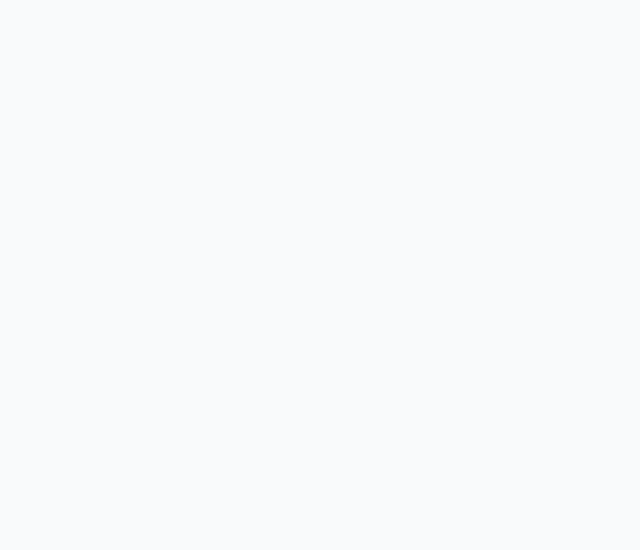
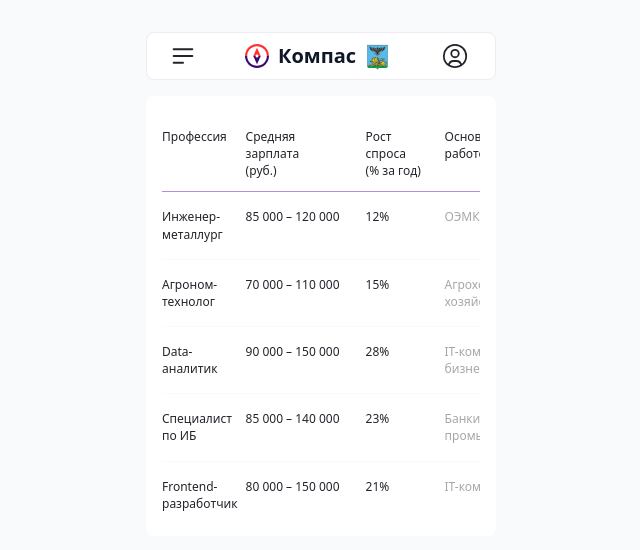
Before and after one commit to PowerCoin1/COMPAS, a React (Vite) app in the folder frontend/: page /stats in a window 1280 px wide. Before the commit this address had no page. Shown: the top 550 px of the page, without its empty margins (319-959 px from the left). Built offline with nearby package versions, Linux system fonts and the light colour scheme.

Commit message:
feat/frontend/18: Add StatsPage and table

```diff
--- a/frontend/src/App.tsx
+++ b/frontend/src/App.tsx
@@ -6,6 +6,7 @@
 import { HomePage } from './pages/HomePage';
 import { LoginPage } from './pages/LoginPage';
 import { ProgramPage } from './pages/ProgramPage';
+import { StatsPage } from './pages/StatsPage/StatsPage';
 import { VacancyPage } from './pages/VacancyPage';
 
 function App() {
@@ -18,6 +19,7 @@
                 <Route path="/login" element={<LoginPage />} />
                 <Route path="/vacancies" element={<VacancyPage />} />
                 <Route path="/loginpage" element={<ProfileForm />} />
+                <Route path="/stats" element={<StatsPage />} />
             </Route>
         </Routes>
     );
--- /dev/null
+++ b/frontend/src/components/StatsTable/StatsTable.tsx
@@ -0,0 +1,148 @@
+// import React from 'react';
+// const TABLE_DATA = [
+//     {
+//         profession: 'Инженер-металлург',
+//         salary: '85 000 – 120 000',
+//         growth: '12%',
+//         employers: 'ОЭМК, Лебединский ГОК',
+//     },
+//     {
+//         profession: 'Агроном-технолог',
+//         salary: '70 000 – 110 000',
+//         growth: '15%',
+//         employers: 'Агрохолдинги, фермерские хозяйства',
+//     },
+//     {
+//         profession: 'Data-аналитик',
+//         salary: '90 000 – 150 000',
+//         growth: '28%',
+//         employers: 'IT-компании, банки, ритейл, бизнес',
+//     },
+//     {
+//         profession: 'Специалист по ИБ',
+//         salary: '85 000 – 140 000',
+//         growth: '23%',
+//         employers: 'Банки, IT-сектор, промышленность',
+//     },
+//     {
+//         profession: 'Frontend-разработчик',
+//         salary: '80 000 – 150 000',
+//         growth: '21%',
+//         employers: 'IT-компании, стартапы',
+//     },
+// ];
+// export const StatsTable = () => {
+//     return (
+//         // Обертка с белым фоном и скруглением
+//         <div className="bg-white rounded-lg px-4 pt-5 w-full">
+//             {/* Контейнер скролла */}
+//             <div className="overflow-x-auto pb-2">
+//                 {/* min-w-[600px] гарантирует, что таблица не сожмется меньше 600px
+//                     и появится скролл на маленьких экранах */}
+//                 <table className="w-full min-w-[480px] text-left border-collapse">
+//                     {/* Заголовок таблицы */}
+//                     <thead>
+//                         <tr className="border-b border-gray-100">
+//                             <th className="py-3 pr-4 font-medium text-sm text-dark align-top w-1/4">Профессия</th>
+//                             <th className="py-3 pr-4 font-medium text-sm text-dark align-top w-1/4">
+//                                 Средняя зарплата <br />
+//                                 <span className="text-gray font-normal">(руб.)</span>
+//                             </th>
+//                             <th className="py-3 pr-4 font-medium text-sm text-dark align-top w-1/6">
+//                                 Рост спроса <br />
+//                                 <span className="text-gray font-normal">(% за год)</span>
+//                             </th>
+//                             <th className="py-3 font-medium text-sm text-dark align-top w-1/3">
+//                                 Основные <br />
+//                                 работодатели
+//                             </th>
+//                         </tr>
+//                     </thead>
+//                     {/* Тело таблицы */}
+//                     <tbody className="text-sm">
+//                         {TABLE_DATA.map((row, index) => (
+//                             <tr key={index} className="border-b border-gray-50 last:border-0 hover:bg-gray-50 transition-colors">
+//                                 <td className="py-4 pr-4 text-dark font-medium max-w-[76px]">{row.profession}</td>
+//                                 <td className="py-4 pr-4 text-dark font-light">{row.salary}</td>
+//                                 <td className="py-4 pr-4 text-dark font-light">{row.growth}</td>
+//                                 <td className="py-4 text-gray font-light">{row.employers}</td>
+//                             </tr>
+//                         ))}
+//                     </tbody>
+//                 </table>
+//             </div>
+//         </div>
+//     );
+// };
+
+const TABLE_DATA = [
+    {
+        profession: 'Инженер-металлург',
+        salary: '85 000 – 120 000',
+        growth: '12%',
+        employers: 'ОЭМК, Лебединский ГОК',
+    },
+    {
+        profession: 'Агроном-технолог',
+        salary: '70 000 – 110 000',
+        growth: '15%',
+        employers: 'Агрохолдинги, фермерские хозяйства',
+    },
+    {
+        profession: 'Data-аналитик',
+        salary: '90 000 – 150 000',
+        growth: '28%',
+        employers: 'IT-компании, банки, ритейл, бизнес',
+    },
+    {
+        profession: 'Специалист по ИБ',
+        salary: '85 000 – 140 000',
+        growth: '23%',
+        employers: 'Банки, IT-сектор, промышленность',
+    },
+    {
+        profession: 'Frontend-разработчик',
+        salary: '80 000 – 150 000',
+        growth: '21%',
+        employers: 'IT-компании, стартапы',
+    },
+];
+
+export const StatsTable = () => {
+    return (
+        <div className="bg-white rounded-lg px-4 pt-5 w-full">
+            <div className="overflow-x-auto pb-2 [&::-webkit-scrollbar]:h-1 [&::-webkit-scrollbar-track]:bg-transparent [&::-webkit-scrollbar-thumb]:bg-light-purple [&::-webkit-scrollbar-thumb]:rounded-[20px]">
+                <table className="w-full min-w-120 text-left border-collapse">
+                    <thead>
+                        <tr className="border-b border-bright-purple">
+                            <th className="py-3 pr-2 font-medium text-sm text-dark align-top w-19">Профессия</th>
+                            <th className="py-3 pr-4 font-medium text-sm text-dark align-top w-[120px]">
+                                Средняя зарплата <br />
+                                <span>(руб.)</span>
+                            </th>
+                            <th className="py-3 pr-4 font-medium text-sm text-dark align-top ">
+                                Рост спроса <br />
+                                <span>(% за год)</span>
+                            </th>
+                            <th className="py-3 font-medium text-sm text-dark align-top ">
+                                Основные <br />
+                                работодатели
+                            </th>
+                        </tr>
+                    </thead>
+
+                    <tbody className="text-sm">
+                        {TABLE_DATA.map((row, index) => (
+                            <tr key={index} className="border-b border-gray-50 last:border-0 hover:bg-gray-50 transition-colors">
+                                <td className="py-4 pr-2 text-dark font-medium wrap-break-word align-top">{row.profession}</td>
+                                <td className="py-4 pr-4 text-dark font-light align-top">{row.salary}</td>
+                                <td className="py-4 pr-4 text-dark font-light align-top">{row.growth}</td>
+                                <td className="py-4 text-gray font-light align-top">{row.employers}</td>
+                            </tr>
+                        ))}
+                    </tbody>
+                </table>
+            </div>
+        </div>
+    );
+};
--- /dev/null
+++ b/frontend/src/components/StatsTable/index.ts
@@ -0,0 +1 @@
+export { StatsTable } from './StatsTable';
--- /dev/null
+++ b/frontend/src/pages/StatsPage/StatsPage.tsx
@@ -0,0 +1,5 @@
+import { StatsTable } from '../../components/StatsTable';
+
+export const StatsPage = () => {
+    return <StatsTable />;
+};
```
